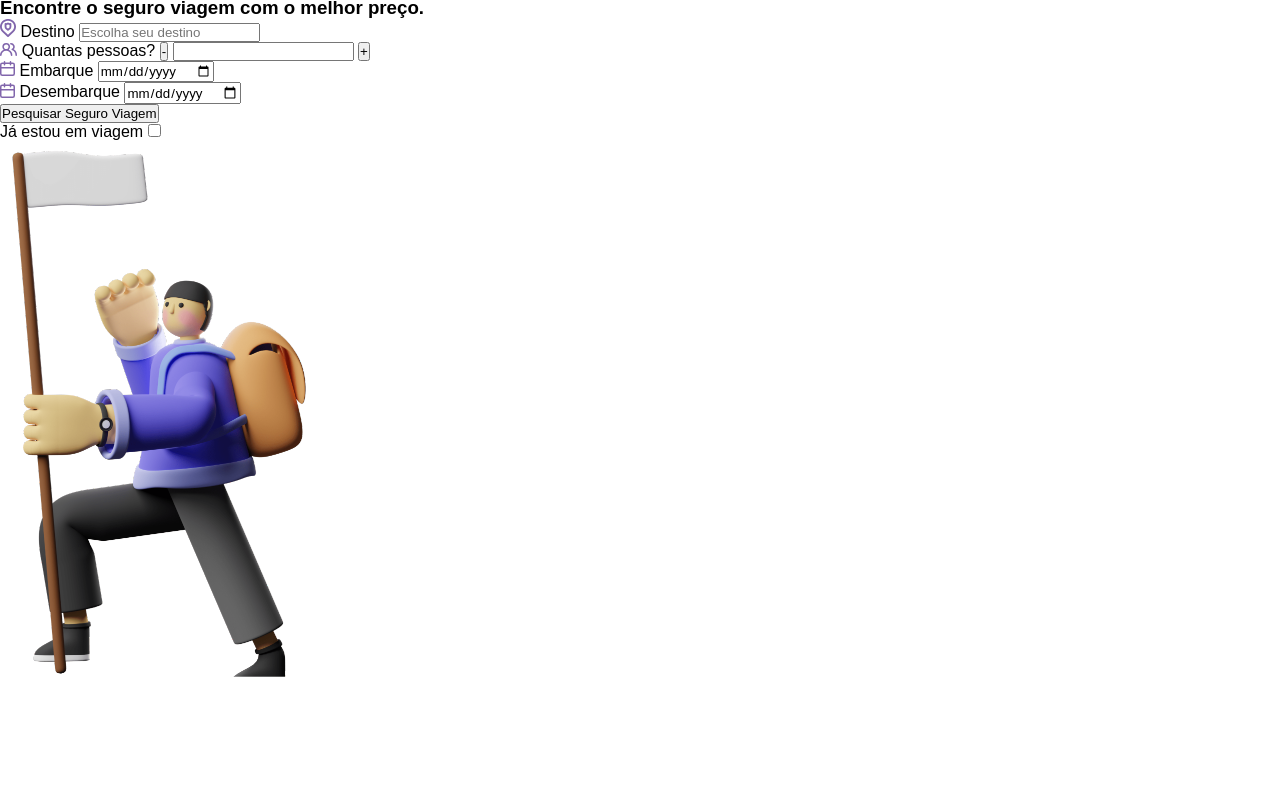
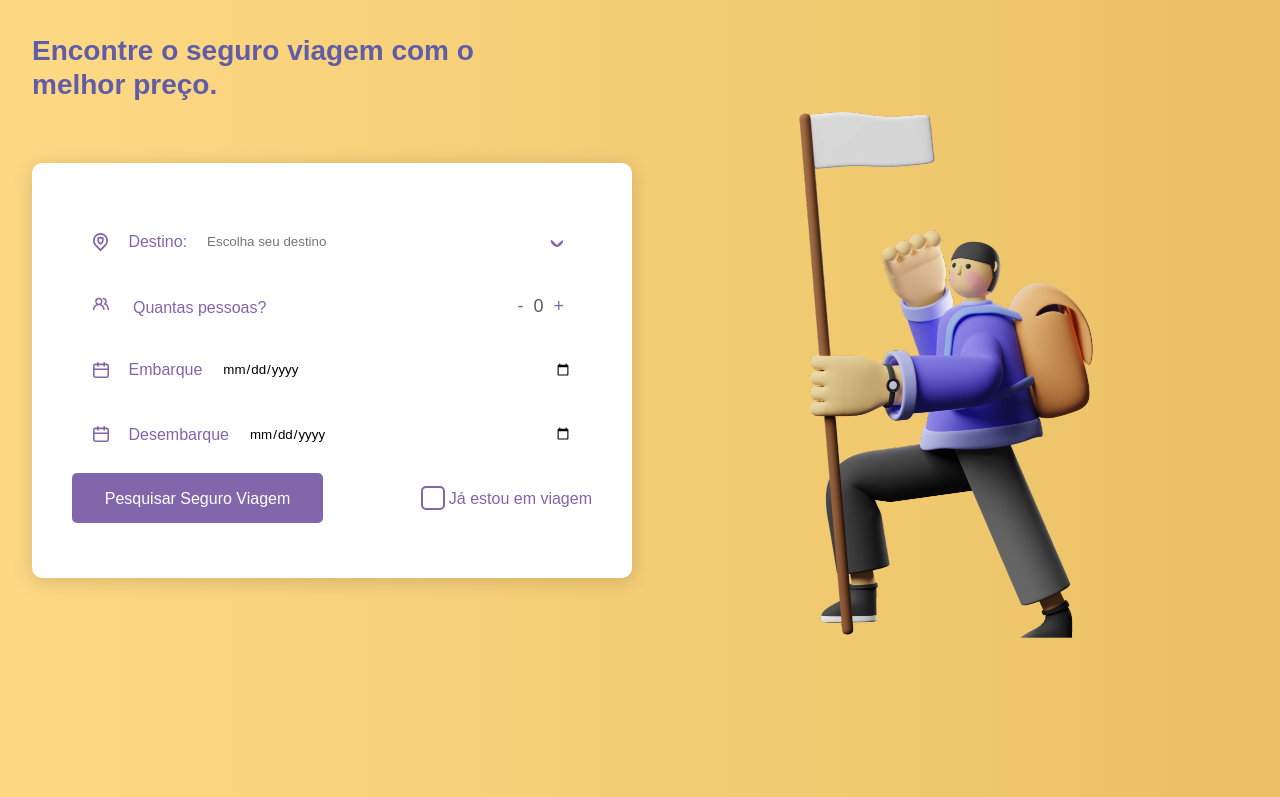
Before and after one commit to hash-luk/melhor-seguro, a plain HTML site: page index.html in a window 1280 px wide. Shown: the part 83-880 px from the top of the page. Before the commit the page ends 800 px from the top, so only its background shows below. Drawn offline with Linux system fonts and the light colour scheme; a web font is replaced by a local one.

Commit message:
Created form

```diff
--- a/index.html
+++ b/index.html
@@ -33,13 +33,24 @@
     </header>
     <section class="initial-content">
       <div class="initial-content__limiter">
-        <h3>Encontre o seguro viagem com o melhor preço.</h3>
+        <h3>
+          Encontre o seguro viagem com o <br />
+          melhor preço.
+        </h3>
         <div class="initial-content__info">
           <form action="">
-            <div class="initial-content__input-destiny">
-              <img src="./assets/icons/map-icon.svg" alt="Ícone de localização de um mapa">
-              <label for="">Destino</label>
-              <input type="text" list="destiny" placeholder="Escolha seu destino">
+            <div class="initial-content__input-destiny input">
+              <img
+                src="./assets/icons/map-icon.svg"
+                alt="Ícone de localização de um mapa"
+              />
+              <label for="">Destino: </label>
+              <input
+                type="text"
+                list="destiny"
+                placeholder="Escolha seu destino"
+                class="destiny-input"
+              />
               <datalist id="destiny">
                 <option>América do Sul</option>
                 <option>América do Norte</option>
@@ -47,32 +58,50 @@
                 <option>Oceania</option>
               </datalist>
             </div>
-            <div class="initial-content__input-people">
-              <img src="./assets/icons/people-icon.svg" alt="Ícone de pessoas, para representar quantas pessoas irão realizar a viagem">
-              <label for="peopleInTrip">Quantas pessoas?</label>
-              <button>-</button>
-              <input type="number">
-              <button>+</button>
+            <div class="initial-content__input-people input">
+              <div>
+                <img
+                  src="./assets/icons/people-icon.svg"
+                  alt="Ícone de pessoas, para representar quantas pessoas irão realizar a viagem"
+                />
+                <label for="peopleInTrip">Quantas pessoas?</label>
+              </div>
+
+              <div class="initial-content__input-people__buttons">
+                <p class="subtract">-</p>
+                <p class="peopleCount">0</p>
+                <p class="add">+</p>
+              </div>
             </div>
-            <div class="initial-content__input-boarding">
-              <img src="./assets/icons/calendar-icon.svg" alt="Ícone de calendário, para representar a data de embarque">
+            <div class="initial-content__input-boarding input">
+              <img
+                src="./assets/icons/calendar-icon.svg"
+                alt="Ícone de calendário, para representar a data de embarque"
+              />
               <label for="boarding">Embarque </label>
-              <input type="date" name="boarding">
+              <input type="date" name="boarding" />
             </div>
-            <div class="initial-content__input-landing">
-              <img src="./assets/icons/calendar-icon.svg" alt="Ícone de calendário, para representar a data de desembarque">
+            <div class="initial-content__input-landing input">
+              <img
+                src="./assets/icons/calendar-icon.svg"
+                alt="Ícone de calendário, para representar a data de desembarque"
+              />
               <label for="landing">Desembarque</label>
-              <input type="date" name="landing">
+              <input type="date" name="landing" />
             </div>
-            <div>
+            <div class="initial-content__form-buttons">
               <button>Pesquisar Seguro Viagem</button>
-              <div>
+              <div class="initial-content__form-buttons__input">
+                <input type="checkbox" name="alreadyInTrip" />
                 <label for="alreadyInTrip">Já estou em viagem</label>
-                <input type="checkbox" name="alreadyInTrip">
               </div>
             </div>
           </form>
-          <img src="./assets/imgs/saty-01.png" alt="Imágem representativa de um personagem em viagem">
+          <img
+            src="./assets/imgs/saty-01.png"
+            alt="Imágem representativa de um personagem em viagem"
+            class="initial-content__image"
+          />
         </div>
       </div>
     </section>
--- a/styles/globalstyles.css
+++ b/styles/globalstyles.css
@@ -6,3 +6,7 @@
     -webkit-font-smooth: antialiased;
     -moz-osx-font-smoothing: grayscale;
 }
+
+html {
+    overflow-x: hidden;
+}
--- /dev/null
+++ b/styles/initialsection.css
@@ -0,0 +1,177 @@
+.initial-content {
+  width: 100vw;
+  height: 100vh;
+  background: linear-gradient(
+    90deg,
+    rgba(254, 217, 132, 1) 2%,
+    rgba(234, 193, 101, 1) 98%
+  );
+  overflow-x: hidden !important;
+  gap: 20px;
+}
+
+.initial-content__limiter {
+  margin: 0 auto;
+  max-width: 1216px;
+  margin-top: 37px;
+}
+
+.initial-content__limiter h3 {
+  font-size: 28px;
+  font-weight: 600;
+  color: #605ca8;
+  line-height: 34px;
+  text-align: left;
+}
+
+.initial-content__info {
+  width: 100%;
+  height: 100%;
+  display: flex;
+  align-items: center;
+}
+
+.initial-content__image {
+  margin-left: 155px;
+}
+
+.initial-content__info form {
+  width: 600px;
+  height: 415px;
+  padding: 40px;
+  display: flex;
+  flex-direction: column;
+  align-items: center;
+  justify-content: space-evenly;
+  background-color: #ffffff;
+  box-shadow: 0px 3px 20px #00000029;
+  border-radius: 10px;
+}
+
+form .input {
+  width: 519px;
+  height: 50px;
+  padding: 16px 20px;
+  display: flex;
+  align-items: center;
+  justify-content: flex-start;
+}
+
+.input img {
+  width: 16px;
+  height: 18px;
+  margin-right: 20px;
+}
+
+.input label {
+  color: #8166ac;
+  font-size: 16px;
+  font-weight: 500;
+  line-height: 19px;
+  text-align: left;
+  margin-right: 20px;
+}
+
+.input input {
+  border: none;
+  cursor: pointer;
+  height: 30px;
+  width: 100%;
+}
+
+.destiny-input::-webkit-calendar-picker-indicator {
+    display: none !important;
+}
+
+.initial-content__input-destiny .destiny-input[placeholder] {
+    background-image:url('../assets/icons/down-arrow-icon.svg');
+    background-size:30px 30px;
+    background-position: right;
+    background-repeat: no-repeat;
+}
+
+.initial-content__input-people {
+    display: flex;
+    align-items: center;
+    justify-content: space-between !important;
+}
+
+.initial-content__input-people__buttons {
+    width: 34.68px;
+    display: flex;
+    align-items: flex-start;
+    justify-content: center;
+    gap: 9.97px;
+    transform: translateX(-15px);
+    color: #5B5B5B;
+    font-size: 18px;
+    line-height: 22px;
+    font-weight: 400;
+}
+
+.initial-content__input-people__buttons .subtract,.add {
+    width: 7.37px;
+    height: 7.37px;
+    color: #8166AC;
+    background-color: transparent;
+    outline: none;
+    border: none;
+    cursor: pointer;
+
+}
+
+.initial-content__info .initial-content__form-buttons {
+    width: 100%;
+    height: 50px;
+    display: flex;
+    align-items: center;
+    justify-content: space-between;
+}
+
+.initial-content__info .initial-content__form-buttons button {
+    width: 251px;
+    height: 100%;
+    background-color: #8166AC;
+    border-radius: 5px;
+    color: #FFFFFF;
+    line-height: 19px;
+    font-size: 16px;
+    font-weight: 400;
+    outline: none;
+    border: none;
+    cursor: pointer;
+}
+
+.initial-content__form-buttons__input {
+    height: 100%;
+    display: flex;
+    align-items: center;
+    justify-content: space-evenly;
+    gap: 6px;
+}
+
+.initial-content__form-buttons__input input {
+    width: 20px;
+    height: 20px;
+    outline: 2px solid #8166AC;
+    border-radius: 3px;
+    appearance: none;
+    -webkit-appearance: none;
+    cursor: pointer;
+}
+
+.initial-content__form-buttons__input input:checked {
+    background-color: gray;
+}
+
+.initial-content__form-buttons__input label {
+    color: #8166AC;
+    text-align: left;
+    line-height: 19px;
+    font-weight: 500;
+}
+
+.initial-content__limiter>img {
+    width: 315.37px;
+    height: 535.71px;
+}
--- a/styles/styles.css
+++ b/styles/styles.css
@@ -1,2 +1,3 @@
 @import './globalstyles.css';
 @import './header.css';
+@import './initialsection.css';
```
Also changed, not shown: assets/icons/down-arrow-icon.svg (added), assets/icons/down-arrow.svg (added).
